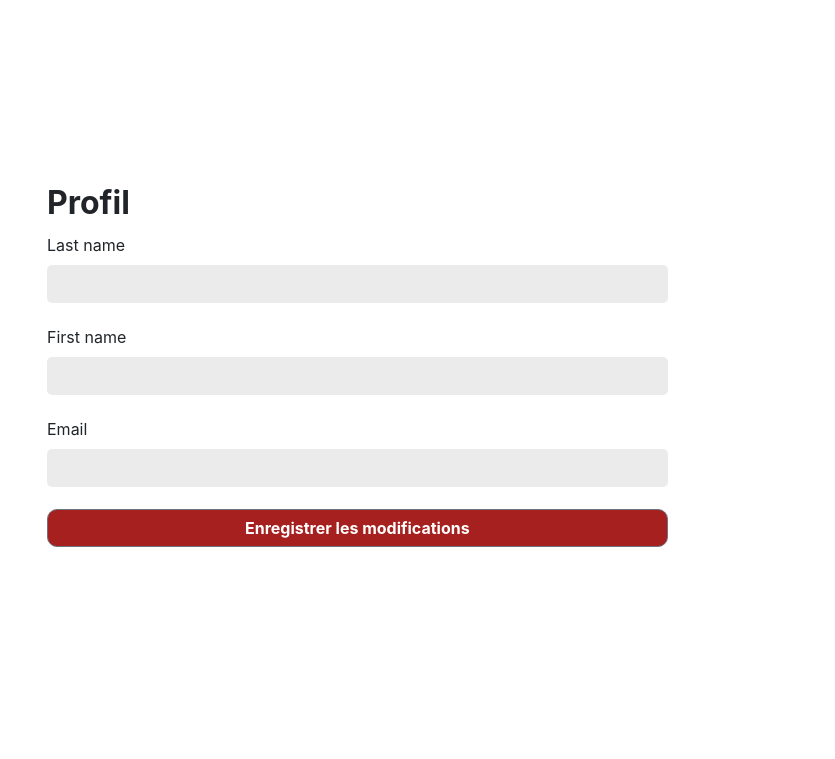
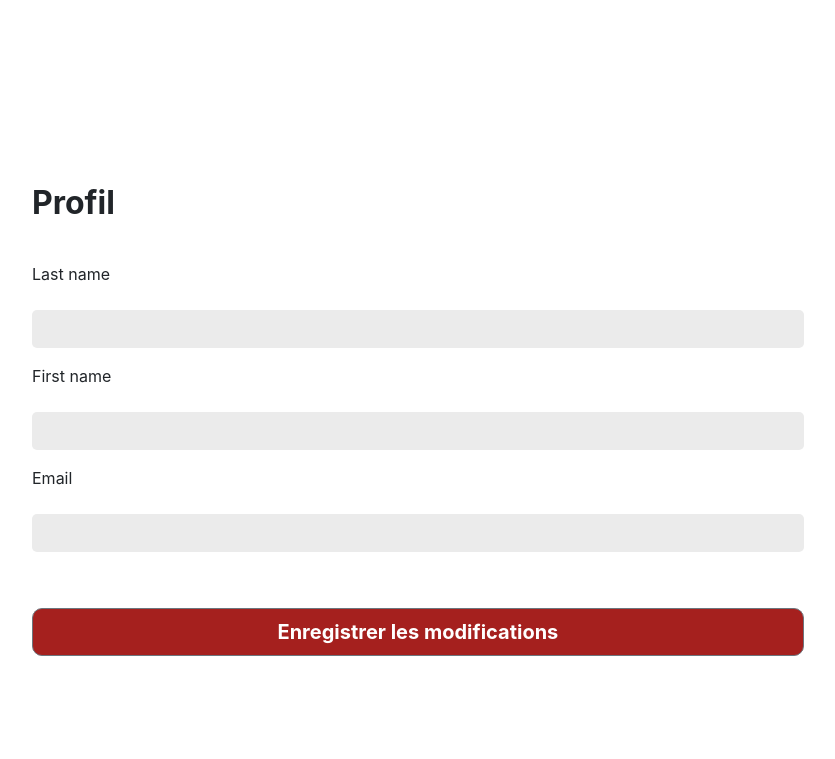
Before and after one commit to MWMatthieuL/ISCOM, a Symfony app: template templates/profile/company.html.twig in a window 1280 px wide. Shown: the top 759 px of the page, without its empty margins (32-867 px from the left). Run offline with Twig, Linux system fonts and the light colour scheme; the template is opened without the code that fills it, so the values that code supplies are empty; form fields are guessed from the names that the template uses; style sheets or scripts are compiled from the project's sources; some libraries are stand-ins or nearby versions.

Commit message:
fix style

```diff
--- a/assets/scss/profile.scss
+++ b/assets/scss/profile.scss
@@ -1,28 +1,28 @@
 #profile {
-  width: 75%;
-  height: 50%;
+  width: 100%;
+  height: 100%;
   display: flex;
   flex-direction: column;
   justify-content: flex-start;
   align-items: flex-start;
 
   > h2 {
-    margin: 5vh 0 5vh 0;
+    margin: 5vh 0 5vh;
   }
 
   form {
-    width: 100%;
+    width: 90%;
     display: flex;
     flex-direction: column;
     justify-content: space-around;
     align-items: center;
-    height: 40vh;
 
     div {
       width: 100%;
     }
 
     button {
+      margin-top: 5vh;
       background-color: #a5201e !important;
       border-radius: 10px !important;
       font-weight: bold;
@@ -34,6 +34,7 @@
       background-color: #ebebeb;
       border: none;
       border-radius: 5px;
+      margin-top: 1em;
     }
 
     input::placeholder {
@@ -42,19 +43,20 @@
     }
   }
 
-  /*   #profile_info {
-    width: 100%;
+  #profile_info {
+    width: 90%;
+    height: 40%;
 
     img {
-      width: 25%;
+      width: auto;
+      height: 90%
     }
 
     ul {
       padding: 1em;
       background-image: linear-gradient(to right, #f8f8f8, white);
       list-style: none;
-      margin: 0;
-      margin-top: 1em;
+      margin: 1em 0 0;
       width: 100%;
       justify-content: space-between;
       align-items: flex-start;
@@ -78,5 +80,6 @@
     p {
       margin-top: 1em;
     }
-  } */
+  }
+
 }
--- a/templates/profile/admin.html.twig
+++ b/templates/profile/admin.html.twig
@@ -5,7 +5,7 @@
 {% block body %}
     <div id="profile">
         <div id="profile_info" class="d-flex">
-            <img src="{{ asset('images/robot.png') }}" width="15%" alt="" class="mr-5">
+            <img src="{{ asset('images/robot.png') }}" alt="" class="mr-5">
             <div class="d-flex flex-column">
                 <h1><strong>Bonjour {{ app.user.firstName | capitalize }} laisse moi t'informer</strong></h1>
                 <ul class="d-flex">
--- a/templates/profile/company.html.twig
+++ b/templates/profile/company.html.twig
@@ -8,18 +8,16 @@
     <img link="../public/robot.png"/>
 </div>
 
-<div class="col">
 <div id="profile">
-        <h2 class="mb-2"><strong>Profil</strong></h2>
+    <h2><strong>Profil</strong></h2>
     {{ form_start(form) }}
     {{ form_row(form.lastName) }}
     {{ form_row(form.firstName) }}
     {{ form_row(form.email) }}
-            <button class="btn btn-block btn-secondary" type="submit">
+    <button class="btn btn-lg btn-block btn-secondary" type="submit">
         Enregistrer les modifications
     </button>
     {{ form_end(form) }}
 </div>
-</div>
 
 {% endblock %}
```
Also changed, not shown: templates/profile/student.html.twig (+3 -4 lines). Lines whose indentation alone changed are shown as unchanged.
